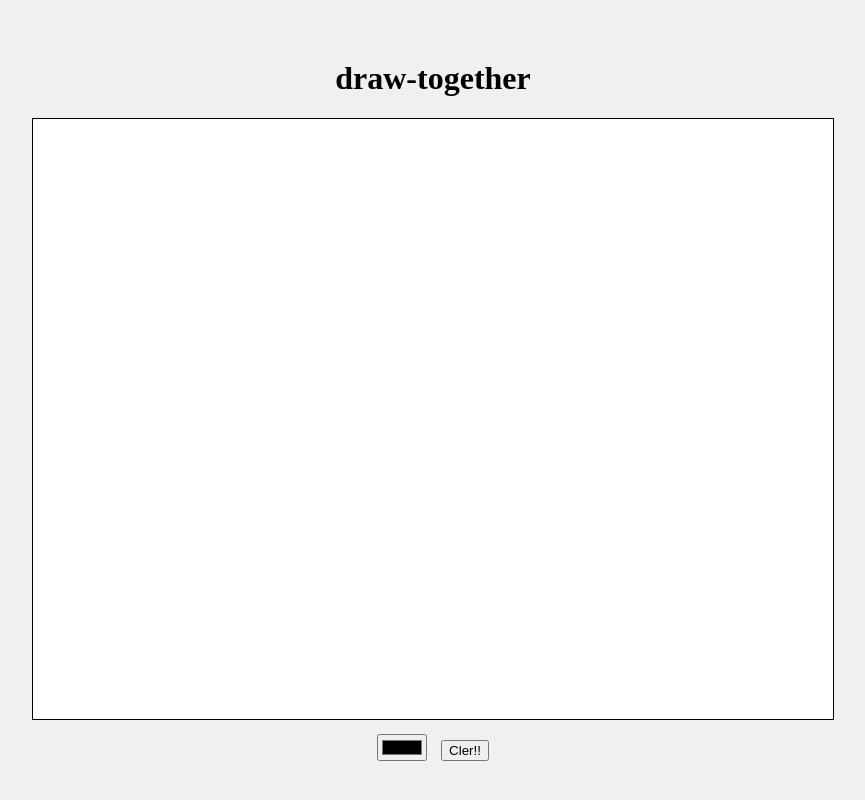
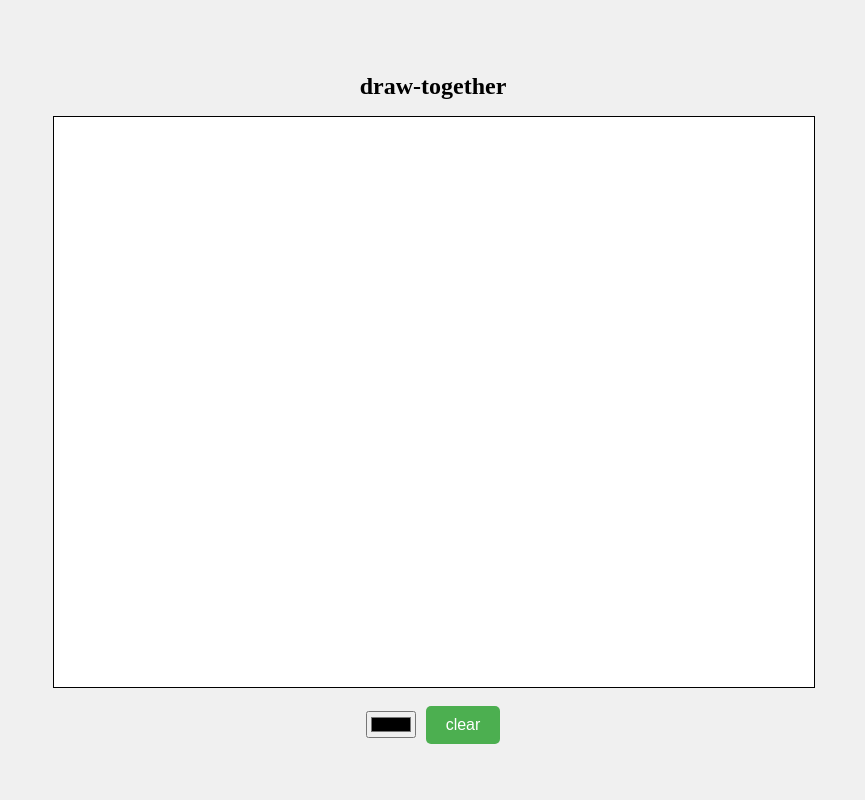
Before and after one commit to rolldeep-stepmerrily/draw-together, a website: page public/index.html in a window 1280 px wide. Shown: the whole page, without its empty margins (207-1072 px from the left). Drawn offline with nearby package versions, Linux system fonts and the light colour scheme; no server answers.

Commit message:
update : frontend, viewport, README

```diff
--- a/public/css/index.css
+++ b/public/css/index.css
@@ -1,25 +1,63 @@
 body {
+  margin: 0;
+  padding: 0;
   display: flex;
   justify-content: center;
   align-items: center;
-  height: 100vh;
-  margin: 0;
+  min-height: 100vh;
   background-color: #f0f0f0;
 }
 
 .container {
+  width: 100%;
+  max-width: 800px;
+  padding: 20px;
+  box-sizing: border-box;
+}
+
+h1 {
   text-align: center;
+  font-size: 24px;
+}
+
+.canvas-container {
+  width: 100%;
+  padding-bottom: 75%;
+  position: relative;
 }
 
 canvas {
+  position: absolute;
+  top: 0;
+  left: 0;
+  width: 100%;
+  height: 100%;
   border: 1px solid #000;
   background-color: white;
+  touch-action: none;
 }
 
 .controls {
-  margin-top: 10px;
+  margin-top: 20px;
+  display: flex;
+  justify-content: center;
+  align-items: center;
+}
+
+#colorPicker {
+  margin-right: 10px;
 }
 
 button {
-  margin-left: 10px;
+  padding: 10px 20px;
+  font-size: 16px;
+  background-color: #4caf50;
+  color: white;
+  border: none;
+  border-radius: 5px;
+  cursor: pointer;
 }
+
+button:hover {
+  background-color: #45a049;
+}
--- a/public/index.html
+++ b/public/index.html
@@ -2,7 +2,7 @@
 <html lang="ko">
   <head>
     <meta charset="UTF-8" />
-    <meta name="viewport" content="width=device-width, initial-scale=1.0" />
+    <meta name="viewport" content="width=device-width, initial-scale=1.0, maximum-scale=1.0, user-scalable=no" />
     <title>draw-together</title>
     <link rel="stylesheet" href="./css/index.css" />
     <script src="https://cdnjs.cloudflare.com/ajax/libs/socket.io/4.7.5/socket.io.js"></script>
@@ -10,13 +10,14 @@
   <body>
     <div class="container">
       <h1>draw-together</h1>
-      <canvas id="drawingCanvas" width="800" height="600"></canvas>
+      <div class="canvas-container">
+        <canvas id="drawingCanvas"></canvas>
+      </div>
       <div class="controls">
         <input type="color" id="colorPicker" value="#000000" />
-        <button id="clearButton">Cler!!</button>
+        <button id="clearButton">clear</button>
       </div>
     </div>
-
     <script src="./js/index.js"></script>
   </body>
 </html>
--- a/public/js/index.js
+++ b/public/js/index.js
@@ -1,4 +1,4 @@
-const socket = io('http://localhost:3069');
+const socket = io('http://ip:port'); // 서버 ip에 맞게 변경해야함! README 참고
 const canvas = document.querySelector('#drawingCanvas');
 const ctx = canvas.getContext('2d');
 const colorPicker = document.querySelector('#colorPicker');
@@ -12,9 +12,46 @@ ctx.lineCap = 'round';
 ctx.lineJoin = 'round';
 ctx.lineWidth = 2;
 
+const CANVAS_WIDTH = 800;
+const CANVAS_HEIGHT = 600;
+
+const resizeCanvas = () => {
+  const container = canvas.parentElement;
+  const containerWidth = container.clientWidth;
+  const containerHeight = container.clientHeight;
+  const scale = Math.min(containerWidth / CANVAS_WIDTH, containerHeight / CANVAS_HEIGHT);
+
+  canvas.style.width = `${CANVAS_WIDTH * scale}px`;
+  canvas.style.height = `${CANVAS_HEIGHT * scale}px`;
+  canvas.width = CANVAS_WIDTH;
+  canvas.height = CANVAS_HEIGHT;
+};
+
+window.addEventListener('resize', resizeCanvas);
+resizeCanvas();
+
+const findPosition = (e) => {
+  const rect = canvas.getBoundingClientRect();
+  const x = canvas.width / rect.width;
+  const y = canvas.height / rect.height;
+
+  if (e.touches && e.touches[0]) {
+    return {
+      x: (e.touches[0].clientX - rect.left) * x,
+      y: (e.touches[0].clientY - rect.top) * y,
+    };
+  }
+
+  return {
+    x: (e.clientX - rect.left) * x,
+    y: (e.clientY - rect.top) * y,
+  };
+};
+
 const startDraw = (e) => {
   isDrawing = true;
-  [lastX, lastY] = [e.offsetX, e.offsetY];
+  const position = findPosition(e);
+  [lastX, lastY] = [position.x, position.y];
 };
 
 const draw = (e) => {
@@ -22,21 +59,22 @@ const draw = (e) => {
     return;
   }
 
+  const position = findPosition(e);
   ctx.strokeStyle = colorPicker.value;
   ctx.beginPath();
   ctx.moveTo(lastX, lastY);
-  ctx.lineTo(e.offsetX, e.offsetY);
+  ctx.lineTo(position.x, position.y);
   ctx.stroke();
 
   socket.emit('draw', {
     x0: lastX,
     y0: lastY,
-    x1: e.offsetX,
-    y1: e.offsetY,
+    x1: position.x,
+    y1: position.y,
     color: colorPicker.value,
   });
 
-  [lastX, lastY] = [e.offsetX, e.offsetY];
+  [lastX, lastY] = [position.x, position.y];
 };
 
 const stopDraw = () => {
@@ -48,8 +86,19 @@ canvas.addEventListener('mousemove', draw);
 canvas.addEventListener('mouseup', stopDraw);
 canvas.addEventListener('mouseout', stopDraw);
 
+canvas.addEventListener('touchstart', (e) => {
+  e.preventDefault();
+  startDraw(e);
+});
+canvas.addEventListener('touchmove', (e) => {
+  e.preventDefault();
+  draw(e);
+});
+canvas.addEventListener('touchend', stopDraw);
+
 clearButton.addEventListener('click', () => {
   ctx.clearRect(0, 0, canvas.width, canvas.height);
+
   socket.emit('clear');
 });
 
--- a/src/main.ts
+++ b/src/main.ts
@@ -9,6 +9,8 @@ async function bootstrap() {
 
   app.useStaticAssets(join(__dirname, '..', 'public'));
 
-  await app.listen(3069);
+  app.enableCors();
+
+  await app.listen(3069, '0.0.0.0');
 }
 bootstrap();
```
Also changed, not shown: README.md (added).
